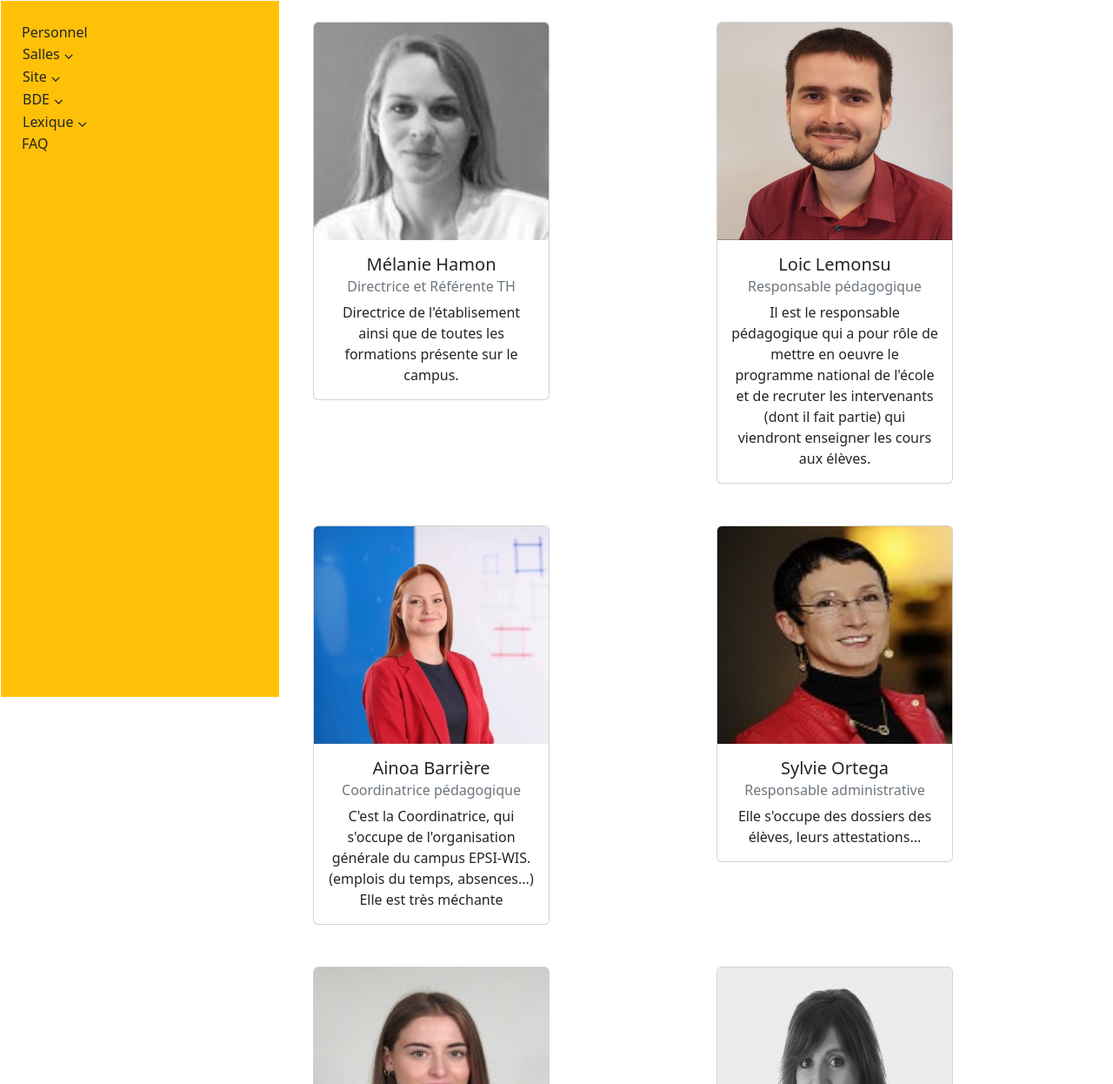
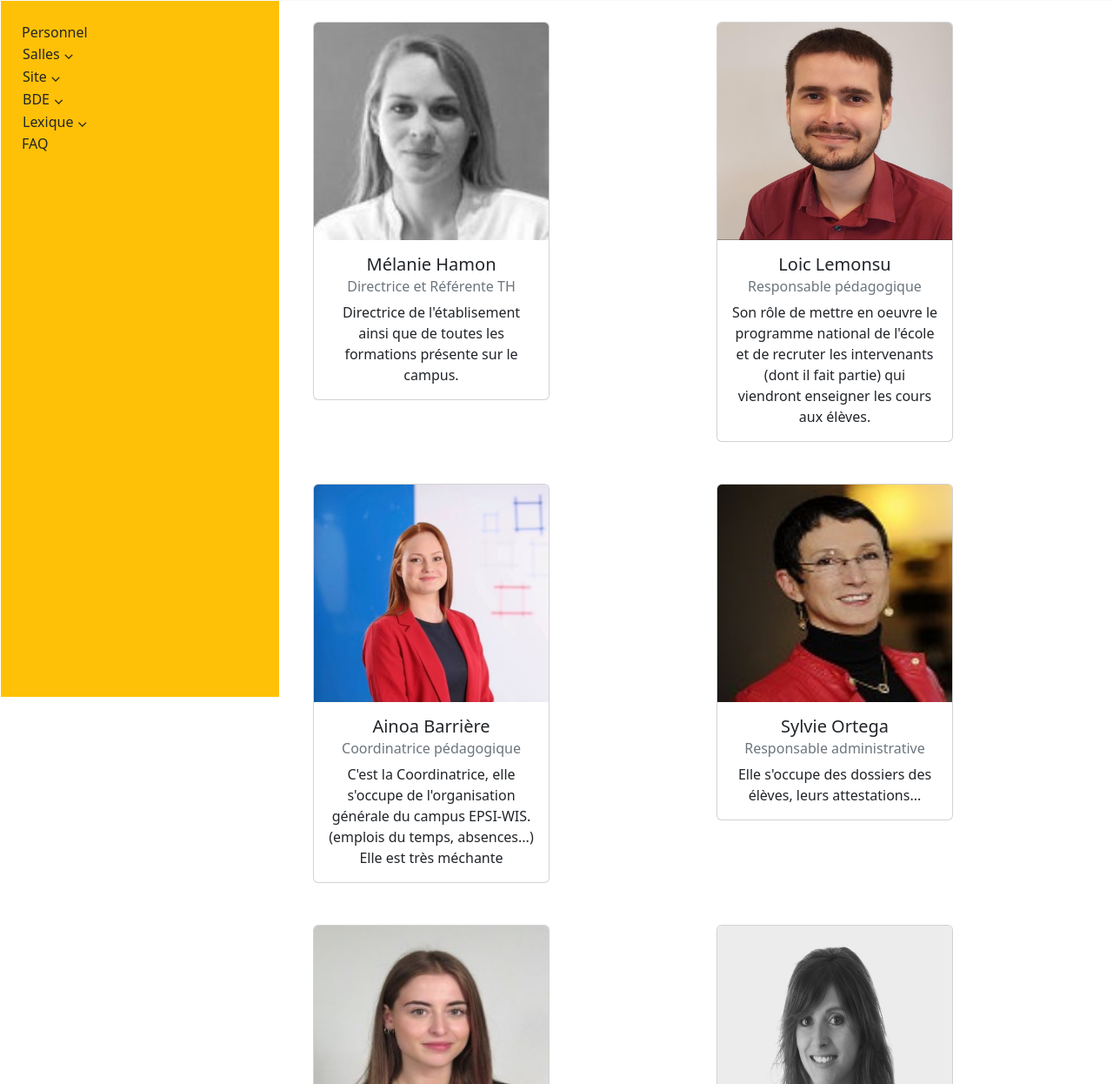
Before and after one commit to EosisWasTaken/epsideral, a plain HTML site: page personnel.html in a window 1280 px wide. Shown: the part 85-1331 px from the top of the page at 87% size. Drawn offline with nearby package versions, Linux system fonts and the light colour scheme.

Commit message:
Update personnel.html

```diff
--- a/personnel.html
+++ b/personnel.html
@@ -118,7 +118,7 @@
               <div class="card-body">
                 <h5 class="card-title">Loic Lemonsu</h5>
                 <h6 class="card-subtitle mb-2 text-muted">Responsable pédagogique</h6>
-                <p class="card-text">Il est le responsable pédagogique qui a pour rôle de mettre en oeuvre le programme national de l'école et de recruter les intervenants (dont il fait partie) qui viendront enseigner les cours aux élèves.</p>
+                <p class="card-text">Son rôle de mettre en oeuvre le programme national de l'école et de recruter les intervenants (dont il fait partie) qui viendront enseigner les cours aux élèves.</p>
               </div>
             </div>
           </div>
@@ -128,7 +128,7 @@
               <div class="card-body">
                 <h5 class="card-title">Ainoa Barrière</h5>
                 <h6 class="card-subtitle mb-2 text-muted">Coordinatrice pédagogique</h6>
-                <p class="card-text">C'est la Coordinatrice, qui s'occupe de l'organisation générale du campus EPSI-WIS. (emplois du temps, absences...) Elle est très méchante</p>
+                <p class="card-text">C'est la Coordinatrice, elle s'occupe de l'organisation générale du campus EPSI-WIS. (emplois du temps, absences...) Elle est très méchante</p>
               </div>
             </div>
           </div>
```
